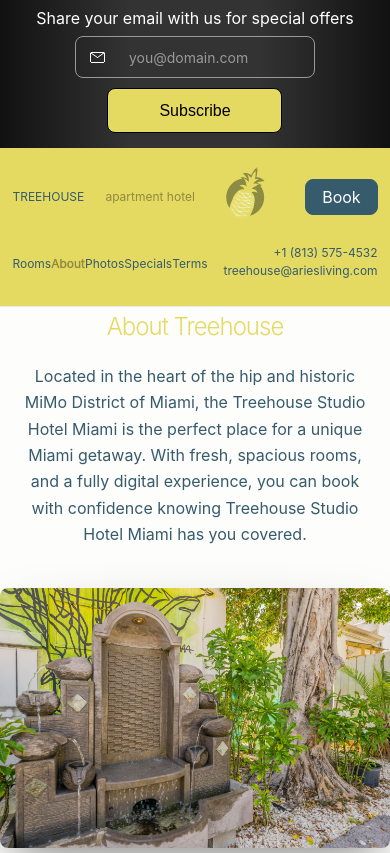
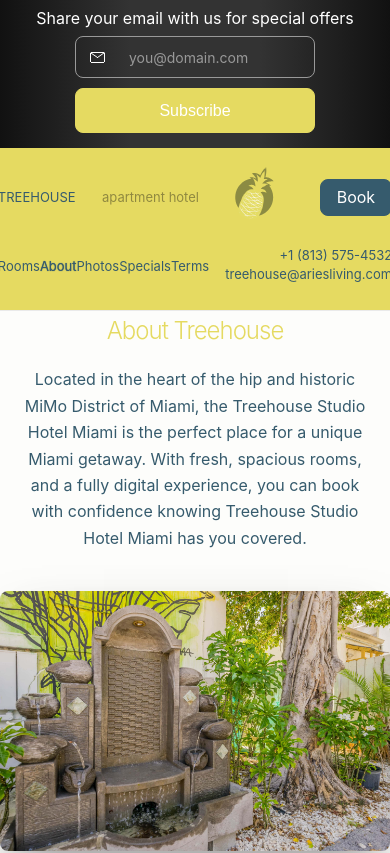
Before and after one commit to dmartss/treehouse-by-aries, a Next.js app: page /about in a window 390 px wide. Shown: the top 853 px of the page. Built offline with nearby package versions, Linux system fonts and the light colour scheme; no server answers; a web font is replaced by a local one.

Commit message:
link component

```diff
--- a/components/email-form.js
+++ b/components/email-form.js
@@ -3,7 +3,7 @@
 
 const Icon = renderToString(<EmailClosedIcon height="15" width="15" fill="currentColor" />)
 
-export default function EmailForm({ flex }) {
+export default function EmailForm({ banner }) {
   const token = process.env.NEXT_PUBLIC_TOKEN
   return (
     <div
@@ -12,23 +12,23 @@
           <script type="text/javascript" src="//contact-api.inguest.com/bundles/revinatecontactapi/js/revinate-form.js?v=1"></script>
           <form class="form" id="revinate_contact_api_form" token="${token}"
                 onsubmit="revFormOnSubmit(); event.preventDefault();">
-            <div class=${flex ? 'flex' : ''}>
+            <div class=${banner ? 'banner' : 'div'}>
               <div>
                 <label class="label">
                   <span class="icon">
                   ${Icon}
                 </span>
                 <input placeholder="you@domain.com" class=${
-                  flex ? 'flex' : ''
+                  banner ? 'banner' : ''
                 } type="email" name="email" required/>
               </div>
               </label>
               <div class="button">
-                <button class=${flex ? 'flex' : ''} type="submit">Subscribe</button>
+                <button class=${banner ? 'banner' : ''} type="submit">Subscribe</button>
               </div>
             </div>
 
-          <style scoped>
+            <style scoped>
           form.form {
             display: inline-block;
             position: relative;
@@ -45,8 +45,8 @@
           }
 
           form.form span.icon {
+            display: inline-flex;
             margin: 0 14px;
-            display: inline-flex;
           }
 
           form.form div {
@@ -54,10 +54,9 @@
             max-width: 100%;
             text-align: center;
             margin: auto;
-            transition: border-bottom-color 100ms ease-in, color 100ms ease-in;
           }
 
-          form.form div.flex {
+          form.form div.banner {
             display: flex;
             flex-direction: row;
             width: 490px;
@@ -78,37 +77,34 @@
             line-height: 27px;
             width: 100%;
             box-shadow: none;
-            color: var(--black);
-            background-color: transparent;
+            color: var(--white);
             border: none;
             border-radius: 0;
-            box-sizing: border-box;
           }
 
-          form.form input.flex {
-            color: var(--white);
-          }
-
-          input::placeholder {
-            color: #999;
-            transition: color 100ms ease-in;
+          form.form input.banner {
+            color: #fff;
           }
 
           form.form input::placeholder {
             color: #999;
+            transition: color 200ms ease-in-out;
           }
 
-          form.form input:focus {
+          form.form input:focus::placeholder {
+            color: var(--white);
+          }
+
+          form.form label:focus-within,
+          form.form label:hover {
+            transition: border-color 200ms ease-in-out;
+            border-color: var(--accents-3);
+          }
+
+          form.form label:focus-within input {
             outline: none;
             background: none;
-            transition: border-color 100ms ease-in;
-            border-color: var(--accents-8);
           }
-
-          form.form input.flex:focus {
-            border-color: var(--white);;
-          }
-
           form.form input:disabled {
             color: #666;
           }
@@ -128,8 +124,8 @@
             margin: calc(-1 * var(--gap-quarter)) calc(-1 * var(--gap-half));
             border-radius: var(--radius);
             color: var(--accents-3);
-            background-color: var(--black);
-            border: 1px solid var(--black);
+            background-color: var(--white);
+            border: 1px solid var(--white);
             font-size: inherit;
             line-height: inherit;
             transition: background 0.2s ease, color 0.2s ease, box-shadow 0.2s ease;
@@ -137,12 +133,13 @@
             height: 45px;
             margin: 10px 0;
             width: 100%;
-            color: var(--white);
+            color: var(--black);
           }
 
-          form.form button.flex {
+          form.form button.banner {
             background-color: var(--accents-3);
-            color: var(--black);
+            color: #fff;
+            border: 1px solid var(--accents-3);
             width: 175px;
           }
 
@@ -150,23 +147,26 @@
           form.form button:hover {
             background-color: transparent;
             outline: none;
-            border-color: var(--black);
-            color: var(--black);
+            border-color: var(--white);
+            color: var(--white);
           }
 
-          form.form button.flex:focus,
-          form.form button.flex:hover {
+          form.form button.banner:focus,
+          form.form button.banner:hover {
             border-color: var(--accents-3);
             color: var(--accents-3);
           }
 
           @media (max-width: 640px) {
-            form.form div.flex {
+            form.form div.banner {
               display: flex;
               flex-direction: column;
               width: 80vw;
               align-items: center;
               justify-content: space-between;
+            }
+            form.form button.banner {
+              width: 100%;
             }
           }
           </style>
--- a/components/header/banner.js
+++ b/components/header/banner.js
@@ -4,13 +4,13 @@
 
 const Banner = () => {
   return (
-    <div className={styles['banner']}>
-      <div className={styles['inner']}>
-        <p className={styles['desktop']}>Share your email with us for special offers</p>
+    <div className={styles.banner}>
+      <div className={styles.inner}>
+        <p className={styles.desktop}>Share your email with us for special offers</p>
 
         <div className={styles['email-form']}>
-          <p className={cn(styles['mobile'], 'f5')}>Share your email with us for special offers</p>
-          <EmailForm buttonLabel="SUBSCRIBE" flex />
+          <p className={cn(styles.mobile, 'f5')}>Share your email with us for special offers</p>
+          <EmailForm buttonLabel="SUBSCRIBE" banner />
         </div>
       </div>
     </div>
--- a/components/header/navbar.js
+++ b/components/header/navbar.js
@@ -1,6 +1,5 @@
 import { memo } from 'react'
-import Link from 'next/link'
-import { useRouter } from 'next/router'
+import Link from 'components/link'
 import cn from 'classnames'
 import { EMAIL, PHONE, NAME, REZTRIP_URL } from 'lib/constants'
 import styles from './navbar.module.css'
@@ -10,77 +9,52 @@
 import Button from 'components/button'
 
 function Navbar() {
-  const { route } = useRouter()
-
   return (
     <Container>
-      <nav className={cn(styles['nav'], 'f-reset')}>
+      <nav className={cn(styles.nav, 'f-reset')}>
         <div className={styles['mobile-top']}>
-          <Link href="/">
-            <a className="fs">{NAME[0].toUpperCase()}</a>
+          <Link href="/" className="fs">
+            {NAME[0].toUpperCase()}
           </Link>
-          <Link href="/">
-            <a style={{ color: 'var(--accents-4)' }}>{NAME[1].toLowerCase()}</a>
+          <Link href="/" className="ft">
+            {NAME[1].toLowerCase()}
           </Link>
-          <Link href="/">
-            <a className={styles['mobile-logo']} title="Go to the homepage">
+          <Link href="/" className={styles['mobile-logo']} title="Go to the homepage">
             <Logo />
-            </a>
           </Link>
 
-          <div className={styles['book']}>
+          <div className={styles.book}>
             <Button href={REZTRIP_URL}>Book</Button>
           </div>
         </div>
 
-        <div className={styles['links']}>
-          <div className={styles['hotel']}>
-            <Link href="/">
-              <a className="fs">{NAME[0].toUpperCase()}</a>
+        <div className={styles.links}>
+          <div className={styles.hotel}>
+            <Link href="/" className="fs">
+              {NAME[0].toUpperCase()}
             </Link>
-            <Link href="/">
-              <a style={{ color: 'var(--accents-4)' }}>{NAME[1].toLowerCase()}</a>
+            <Link href="/" className="ft">
+              {NAME[1].toLowerCase()}
             </Link>
           </div>
 
-          <Link href="/">
-            <a className={styles['logo']} title="Go to the homepage">
+          <Link href="/" className={styles.logo} title="Go to the homepage">
             <Logo />
-            </a>
           </Link>
-          <Link href="/rooms">
-            <a
-              className={cn('fs', { [styles.selected]: route.startsWith('/rooms') })}
-              title="Rooms"
-            >
+          <Link href="/rooms" className="fs" title="Rooms">
             Rooms
-            </a>
           </Link>
-          <Link href="/about">
-            <a
-              className={cn('fs', { [styles.selected]: route.startsWith('/about') })}
-              title="About"
-            >
+          <Link href="/about" className="fs" title="About">
             About
-            </a>
           </Link>
-          <Link href="/photos">
-            <a
-              className={cn('fs', { [styles.selected]: route.startsWith('/photos') })}
-              title="Photos"
-            >
+          <Link href="/photos" className="fs" title="Photos">
             Photos
-            </a>
           </Link>
-          <Link href="/specials">
-            <a
-              className={cn('fs', { [styles.selected]: route.startsWith('/specials') })}
-              title="Specials"
-            >
+          <Link href="/specials" className="fs" title="Specials">
             Specials
-            </a>
           </Link>
-          <a
+          <Link
+            external
             className="fs"
             href="https://ariesliving.com/terms-and-conditions/treehouse"
             target="_blank"
@@ -88,13 +62,15 @@
             title="Terms"
           >
             Terms
-          </a>
-          <div className={styles['book']}>
+          </Link>
+          <div className={styles.book}>
             <Button href={REZTRIP_URL}>Book</Button>
           </div>
-          <div className={styles['icon']}>
+          <div className={styles.icon}>
             <p>{PHONE}</p>
-            <a href={`mailto:${EMAIL}?subject=Hello`}>{EMAIL}</a>
+            <Link external href={`mailto:${EMAIL}?subject=Hello`}>
+              {EMAIL}
+            </Link>
           </div>
         </div>
       </nav>
--- a/components/header/navbar.module.css
+++ b/components/header/navbar.module.css
@@ -18,21 +18,7 @@
   white-space: nowrap;
 }
 
-.links a {
-  text-decoration: none;
-  transition: color 0.2s ease;
-}
-
-.links a:hover {
-  color: var(--accents-4);
-}
-
-.links a.selected {
-  color: var(--accents-4);
-  text-shadow: 0px 0px 1px var(--accents-4);
-}
-
-.links a:first-child {
+.links :global(a:first-child) {
   display: flex;
   overflow: hidden;
   white-space: nowrap;
@@ -109,7 +95,7 @@
 
   .nav a,
   .nav p {
-    font-size: 12px;
+    font-size: 13px;
   }
 
   .mobile-top {
--- /dev/null
+++ b/components/link/index.js
@@ -0,0 +1,45 @@
+import { memo } from 'react'
+import NextLink from 'next/link'
+import { useRouter } from 'next/router'
+import canPrefetch from 'lib/can-prefetch'
+import cn from 'classnames'
+
+import styles from './link.module.css'
+
+const Link = ({ external, href, as, passHref, children, className, ...props }) => {
+  const { route } = useRouter()
+
+  const c = cn(className, styles.reset, {
+    [styles.selected]: href !== '/' && route.startsWith(href)
+  })
+
+  if (external) {
+    return (
+      <a href={href} target="_blank" rel="noopener noreferrer" className={c} {...props}>
+        {children}
+      </a>
+    )
+  }
+
+  return (
+    <>
+      <NextLink
+        href={href}
+        as={as}
+        prefetch={canPrefetch(href) ? undefined : false}
+        passHref={passHref}
+      >
+        {passHref ? (
+          children
+        ) : (
+          <a className={c} {...props}>
+            {children}
+          </a>
+        )}
+      </NextLink>
+    </>
+  )
+}
+
+Link.displayName = 'Link'
+export default memo(Link)
--- /dev/null
+++ b/components/link/link.module.css
@@ -0,0 +1,13 @@
+.reset {
+  text-decoration: none;
+  transition: color 0.2s ease;
+}
+
+.reset:hover {
+  color: var(--accents-1);
+}
+
+.selected {
+  color: var(--accents-1);
+  text-shadow: 0px 0px 1px var(--accents-1);
+}
--- a/components/section-header.js
+++ b/components/section-header.js
@@ -3,7 +3,7 @@
 
 export default function SectionHeader({ id, title, description, className }) {
   return (
-    <div className={cn(styles['main'], 'tc', className)} id={id}>
+    <div className={cn(styles.main, 'tc', className)} id={id}>
       <h2 className="fp fw3">{title}</h2>
       {description && <p className="f-reset fs fw4">{description}</p>}
     </div>
--- a/components/specials-section.js
+++ b/components/specials-section.js
@@ -14,7 +14,7 @@
   height
 }) {
   return (
-    <div className={cn(styles['main'], { [styles.reverse]: reverse })}>
+    <div className={cn(styles.main, { [styles.reverse]: reverse })}>
       <Image className="no-drag" shadow alt={alt} src={src} width={width} height={height} />
       <div className={styles['content']}>
         <h2 className="fp fw4">{special}</h2>
--- /dev/null
+++ b/lib/can-prefetch.js
@@ -0,0 +1,4 @@
+export default function canPrefetch(href) {
+  if (!href || !href.startsWith('/')) return false
+  return true
+}
--- a/styles/global.css
+++ b/styles/global.css
@@ -81,6 +81,9 @@
 }
 .fs {
   color: var(--accents-1);
+}
+.ft {
+  color: var(--accents-4);
 }
 
 ::selection {
```
Also changed, not shown: components/footer/index.js (+15 -17 lines). Lines whose indentation alone changed are shown as unchanged.
